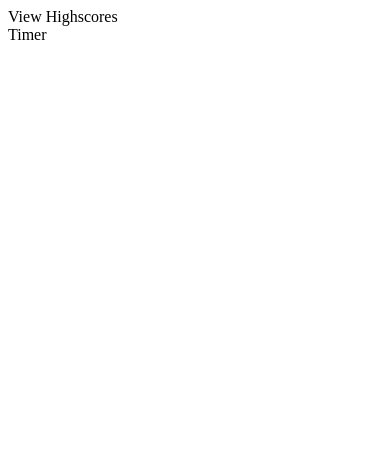
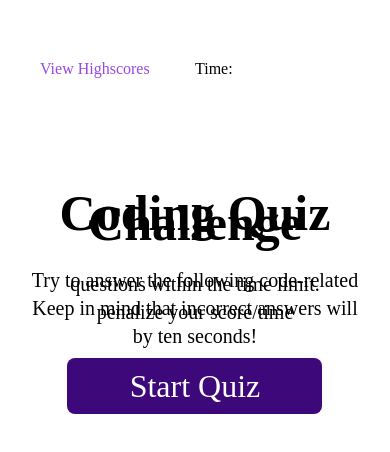
Before and after one commit to ckrum21/Code-Quiz, a plain HTML site: page index.html in a window 390 px wide. Drawn offline with Linux system fonts and the light colour scheme.

Commit message:
CSS file setup

```diff
--- a/assets/style.css
+++ b/assets/style.css
@@ -1 +1,113 @@
-style.css
+*{
+    box-sizing: border-box;
+}
+
+body {
+    margin: 0;
+    display: flex;
+    flex-direction: column;
+    min-height: 100vh;
+    justify-content: flex-start;
+}
+
+.highScore{
+    color: rgb(152, 72, 228);
+}
+
+header{
+    padding: 40px;
+    display: flex;
+    justify-content: space-between;
+
+}
+
+main{
+    display: flex;
+    flex-wrap: wrap;
+    justify-content: center;
+}
+
+.introCard{
+    text-align: center;
+    line-height: .2;
+}
+
+.introCard h1{
+    font-size: 50px;
+}
+
+.introCard p{
+    font-size: 20px;
+}
+
+.startButton{
+    background: rgb(61, 8, 121);
+    border-radius: 8px;
+    color: white;
+    cursor: pointer;
+    font-size: 2em;
+    line-height: 16px;
+    max-width: 255px;
+    padding: 20px 52px;
+    text-align: center;
+}
+
+.startButton{
+    display: flex;
+    justify-content: center;
+}
+
+
+
+
+
+
+
+
+
+
+
+
+
+
+
+
+
+
+
+
+
+
+
+@media screen and (max-width: 1183px) {
+    main {
+      flex-direction: column;
+    }
+
+    .word-guess,
+    .results {
+      width: 90vw;
+    }
+
+    section {
+      background-color: white;
+      margin: 20px auto;
+      width: 92vw;
+    }
+  }
+
+  @media screen and (max-width: 504px) {
+    .large-font {
+      font-size: 2em;
+    }
+
+    .reset-button {
+      font-size: 12px;
+      width: 20ox;
+
+    }
+
+    .timer {
+      height: 200px;
+    }
+  }
--- a/index.html
+++ b/index.html
@@ -14,16 +14,24 @@
             </section>
 
             <section class="Timer">
-                Timer
+                Time:
             </section>
         </header>
 
         <main>
-            <section class="cardQuestions">
-
+            <section class="cardQuestion">
+                <section class="introCard">
+                    <h1>Coding Quiz Challenge</h1>
+                    <p>Try to answer the following code-related questions within the time limit.</p>
+                    <p>Keep in mind that incorrect answers will penalize your score/time</p>
+                    <p>by ten seconds!</p>
+                    <section class="startButton">
+                        Start Quiz
+                    </section>
+                </section>
             </section>
 
         </main>
-        <script src="assets/js/script.js"></script>
+        <script src="assets/script.js"></script>
     </body>
 </html>
```
